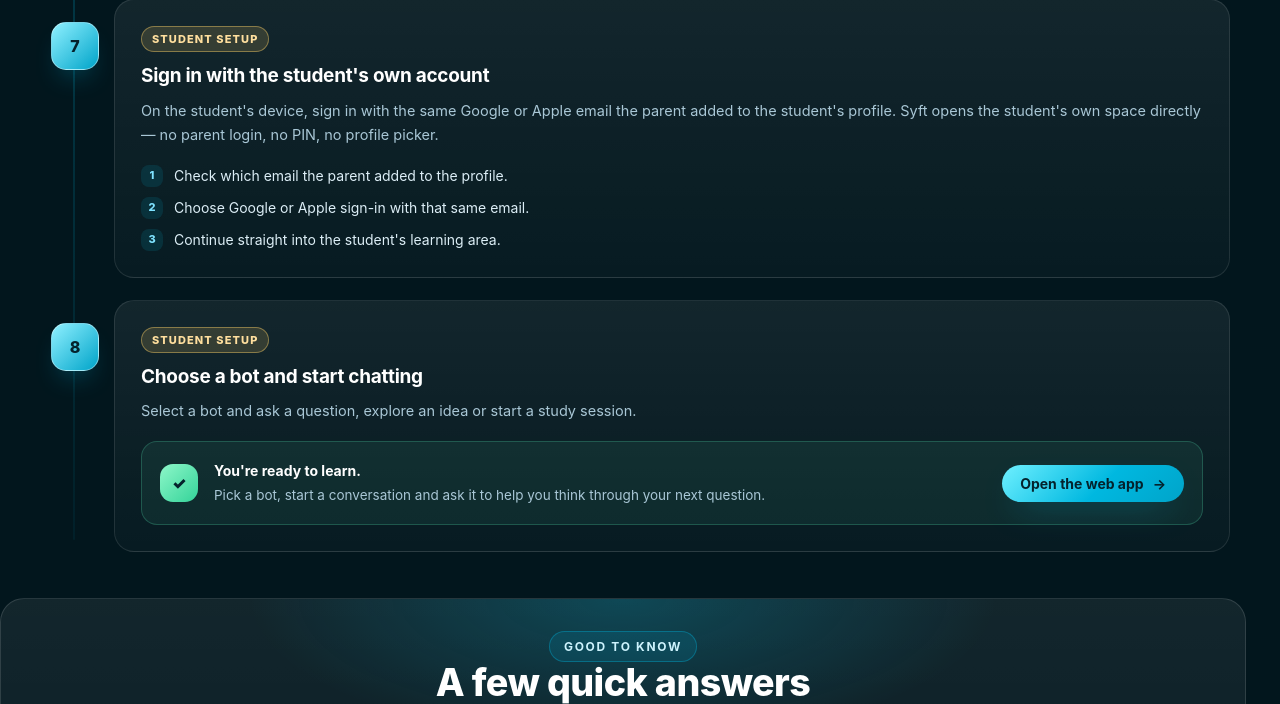
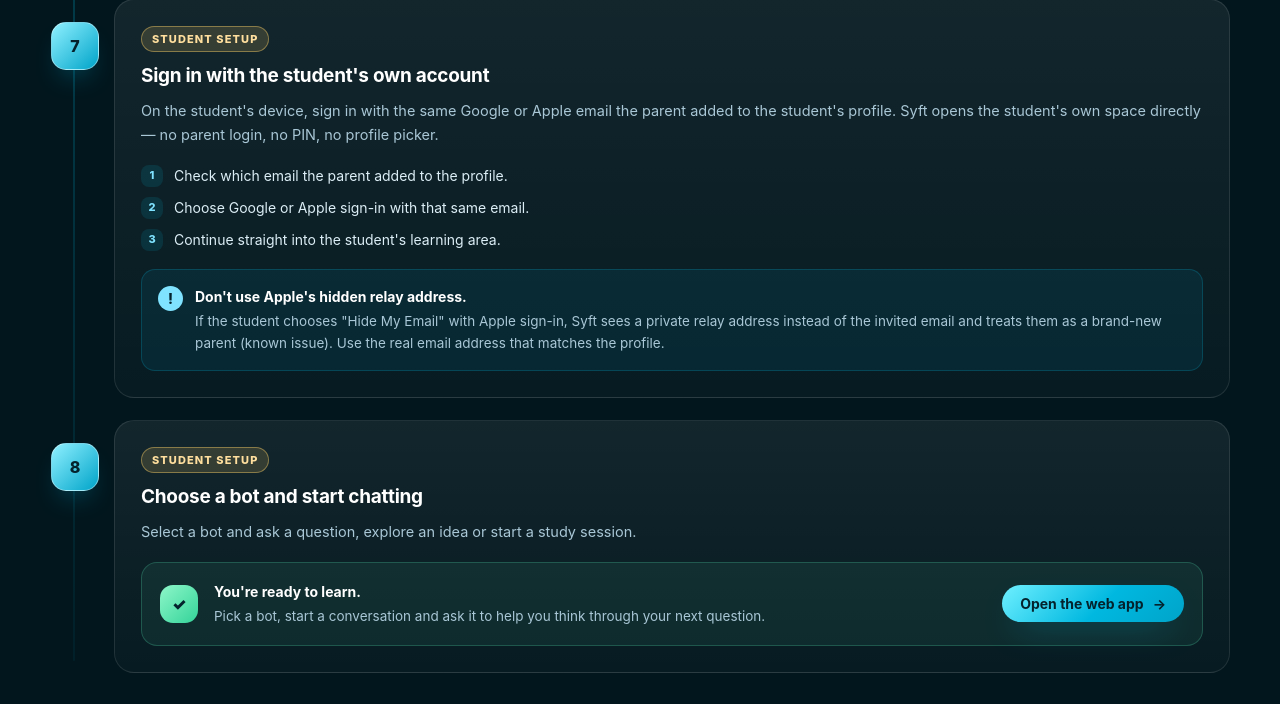
Before and after one commit to tpaulshippy/bots, a Django app: template site/source/templates/tutorial.html in a window 1280 px wide. Shown: the part 2694-3398 px from the top of the page. Run offline with Django 3.2, Linux system fonts and the light colour scheme; the template is opened without the code that fills it, so the values that code supplies are empty.

Commit message:
Dark-mode tutorial screenshots; warn against Apple relay email
Re-capture the settings and profile screenshots in dark mode to match
the site. Add a known-issue note to the student sign-in step: Apple
'Hide My Email' relay addresses are not recognized and start a new
parent account.

```diff
--- a/site/source/templates/tutorial.html
+++ b/site/source/templates/tutorial.html
@@ -171,6 +171,10 @@
                         <li>Choose Google or Apple sign-in with that same email.</li>
                         <li>Continue straight into the student's learning area.</li>
                     </ul>
+                    <div class="step-note">
+                        <span class="note-icon" aria-hidden="true">!</span>
+                        <div><strong>Don't use Apple's hidden relay address.</strong><p>If the student chooses "Hide My Email" with Apple sign-in, Syft sees a private relay address instead of the invited email and treats them as a brand-new parent (known issue). Use the real email address that matches the profile.</p></div>
+                    </div>
                 </article>
 
                 <article class="tut-step reveal" id="step-8" data-tutorial-step data-step-label="Start a chat">
```
Also changed, not shown: 4 other files.
